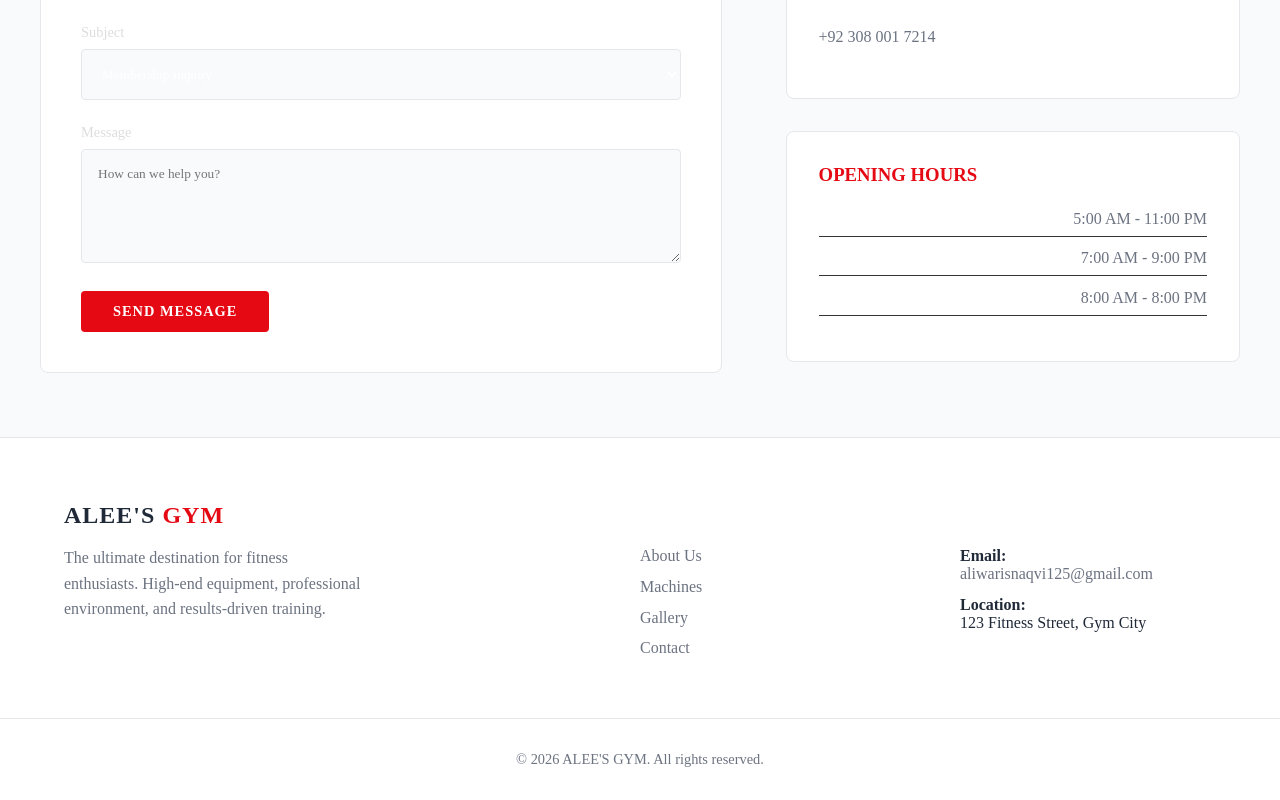
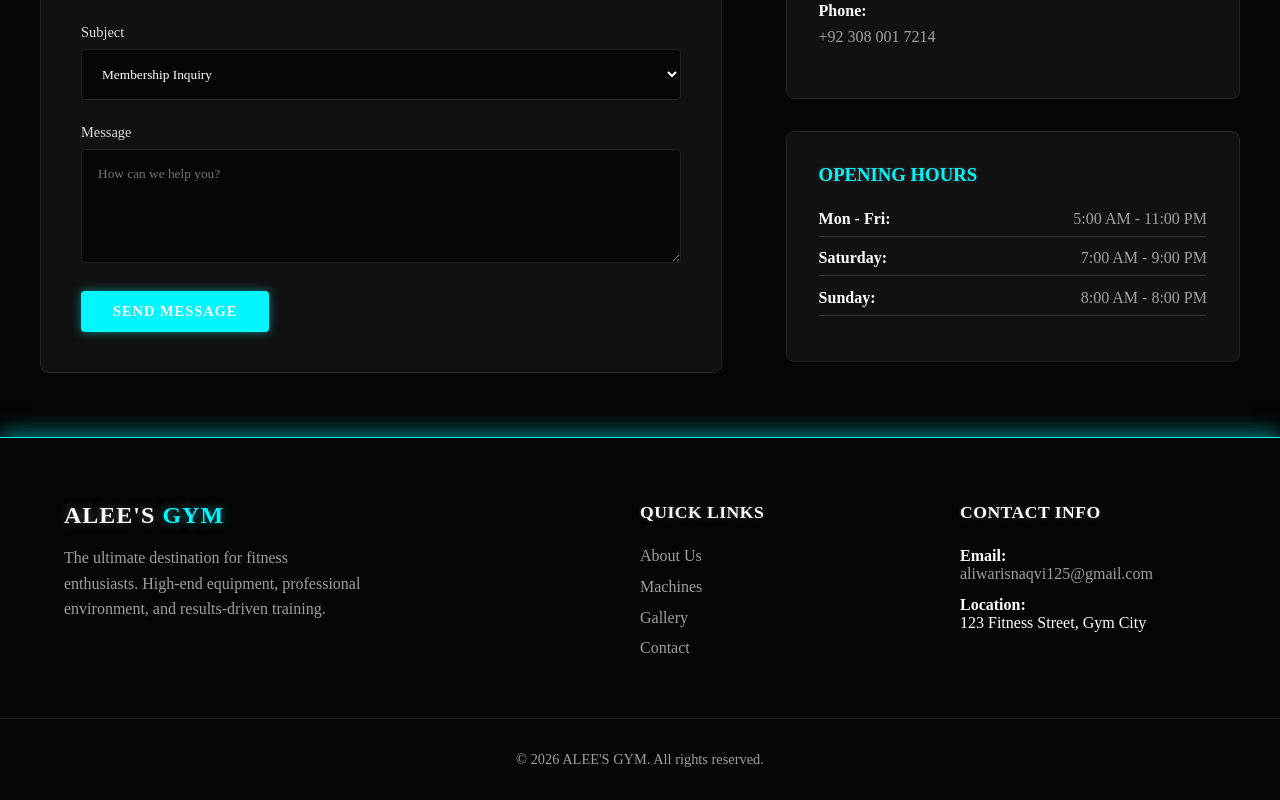
Before and after one commit to aliwarisnaqvi125-spec/gymsite, a Next.js app: page /contact in a window 1280 px wide. Shown: the part 436-1236 px from the top of the page. Built offline with nearby package versions, Linux system fonts and the light colour scheme.

Commit message:
theme chnged

```diff
--- a/app/globals.css
+++ b/app/globals.css
@@ -18,19 +18,48 @@ body {
 a {
   color: inherit;
   text-decoration: none;
+  transition: var(--transition-fast);
+}
+
+a:hover {
+  color: var(--color-primary);
+  text-shadow: var(--glow-sm);
 }
 
 button {
   cursor: pointer;
   border: none;
-  background: none;
+  background: var(--color-primary);
+  color: #000;
   font-family: inherit;
+  font-weight: 600;
+  padding: 0.75rem 1.5rem;
+  border-radius: 4px;
+  transition: var(--transition-normal);
+  box-shadow: var(--glow-sm);
+}
+
+button:hover {
+  background: var(--color-primary-hover);
+  box-shadow: var(--glow-md);
+  transform: translateY(-2px);
+}
+
+h1,
+h2,
+h3,
+h4,
+h5,
+h6 {
+  color: var(--color-text-main);
+  text-shadow: 0 0 5px rgba(255, 255, 255, 0.2);
 }
 
 img {
   max-width: 100%;
   height: auto;
   display: block;
+  border-radius: 8px;
 }
 
 /* Utilities */
@@ -43,3 +72,27 @@ img {
 .section {
   padding: var(--spacing-lg) 0;
 }
+
+@keyframes neon-pulse {
+
+  0%,
+  100% {
+    opacity: 1;
+    filter: brightness(1);
+  }
+
+  50% {
+    opacity: 0.8;
+    filter: brightness(1.2);
+  }
+}
+
+.neon-text {
+  color: var(--color-primary);
+  text-shadow: var(--glow-sm);
+}
+
+.neon-border {
+  border: 1px solid var(--color-primary);
+  box-shadow: var(--glow-sm);
+}
--- a/app/page.module.css
+++ b/app/page.module.css
@@ -44,6 +44,8 @@
   text-transform: uppercase;
   margin-bottom: 1rem;
   font-size: 1.2rem;
+  text-shadow: var(--glow-sm);
+  animation: neon-pulse 2s infinite ease-in-out;
 }
 
 .title {
@@ -52,6 +54,7 @@
   text-transform: uppercase;
   line-height: 1.1;
   margin-bottom: 2rem;
+  text-shadow: 0 0 20px rgba(255, 255, 255, 0.4);
 }
 
 .subtitle {
@@ -92,6 +95,7 @@
 .featureCard:hover {
   transform: translateY(-5px);
   border-color: var(--color-primary);
+  box-shadow: var(--glow-md);
 }
 
 .featureTitle {
--- a/components/layout/Footer.module.css
+++ b/components/layout/Footer.module.css
@@ -1,6 +1,7 @@
 .footer {
-    background-color: var(--color-surface);
-    border-top: 1px solid var(--color-border);
+    background-color: #050505;
+    border-top: 1px solid var(--color-primary);
+    box-shadow: 0 -4px 20px var(--color-primary-glow);
     padding: 4rem 0 2rem;
     margin-top: auto;
 }
@@ -20,10 +21,12 @@
     font-weight: 800;
     margin-bottom: 1rem;
     letter-spacing: 1px;
+    text-shadow: 0 0 10px rgba(255, 255, 255, 0.3);
 }
 
 .highlight {
     color: var(--color-primary);
+    text-shadow: var(--glow-sm);
 }
 
 .description {
--- a/components/layout/Navbar.module.css
+++ b/components/layout/Navbar.module.css
@@ -10,10 +10,11 @@
 }
 
 .scrolled {
-    background: rgba(0, 0, 0, 0.9);
+    background: rgba(5, 5, 5, 0.95);
     padding: 1rem 0;
-    backdrop-filter: blur(10px);
-    border-bottom: 1px solid var(--color-border);
+    backdrop-filter: blur(15px);
+    border-bottom: 1px solid var(--color-primary);
+    box-shadow: 0 4px 20px var(--color-primary-glow);
 }
 
 .container {
@@ -30,10 +31,12 @@
     font-weight: 800;
     color: #fff;
     letter-spacing: 1px;
+    text-shadow: 0 0 10px rgba(255, 255, 255, 0.3);
 }
 
 .highlight {
     color: var(--color-primary);
+    text-shadow: var(--glow-sm);
 }
 
 .navMenu {
--- a/styles/variables.css
+++ b/styles/variables.css
@@ -1,22 +1,22 @@
 :root {
   /* Colors */
-  --color-primary: #E50914;
-  /* Vibrant Red */
-  --color-primary-hover: #b20710;
+  --color-primary: #00f7ff;
+  /* Neon Cyan */
+  --color-primary-hover: #00d1d9;
+  --color-primary-glow: rgba(0, 247, 255, 0.5);
 
-  --color-bg: #f9fafb;
-  /* Light Gray Background */
-  --color-surface: #ffffff;
-  /* White Surface */
-  --color-surface-light: #f3f4f6;
-  /* Slightly Darker Light Surface */
+  --color-bg: #050505;
+  /* Deep Black */
+  --color-surface: #111111;
+  /* Dark Gray Surface */
+  --color-surface-light: #1a1a1a;
 
-  --color-text-main: #1f2937;
-  /* Dark Gray Text */
-  --color-text-muted: #6b7280;
-  /* Muted Gray Text */
-  --color-border: #e5e7eb;
-  /* Light Border */
+  --color-text-main: #ffffff;
+  /* White Text */
+  --color-text-muted: #a0a0a0;
+  /* Muted Light Gray */
+  --color-border: #222222;
+  /* Dark Border */
 
   /* Spacing */
   --spacing-xs: 0.5rem;
@@ -35,4 +35,9 @@
   /* Container */
   --container-width: 1200px;
   --container-padding: 1.5rem;
+
+  /* Shadows & Glows */
+  --glow-sm: 0 0 10px var(--color-primary-glow);
+  --glow-md: 0 0 20px var(--color-primary-glow);
+  --glow-lg: 0 0 40px var(--color-primary-glow);
 }
```
Also changed, not shown: components/features/MachineCard.module.css (+6 -3 lines).
